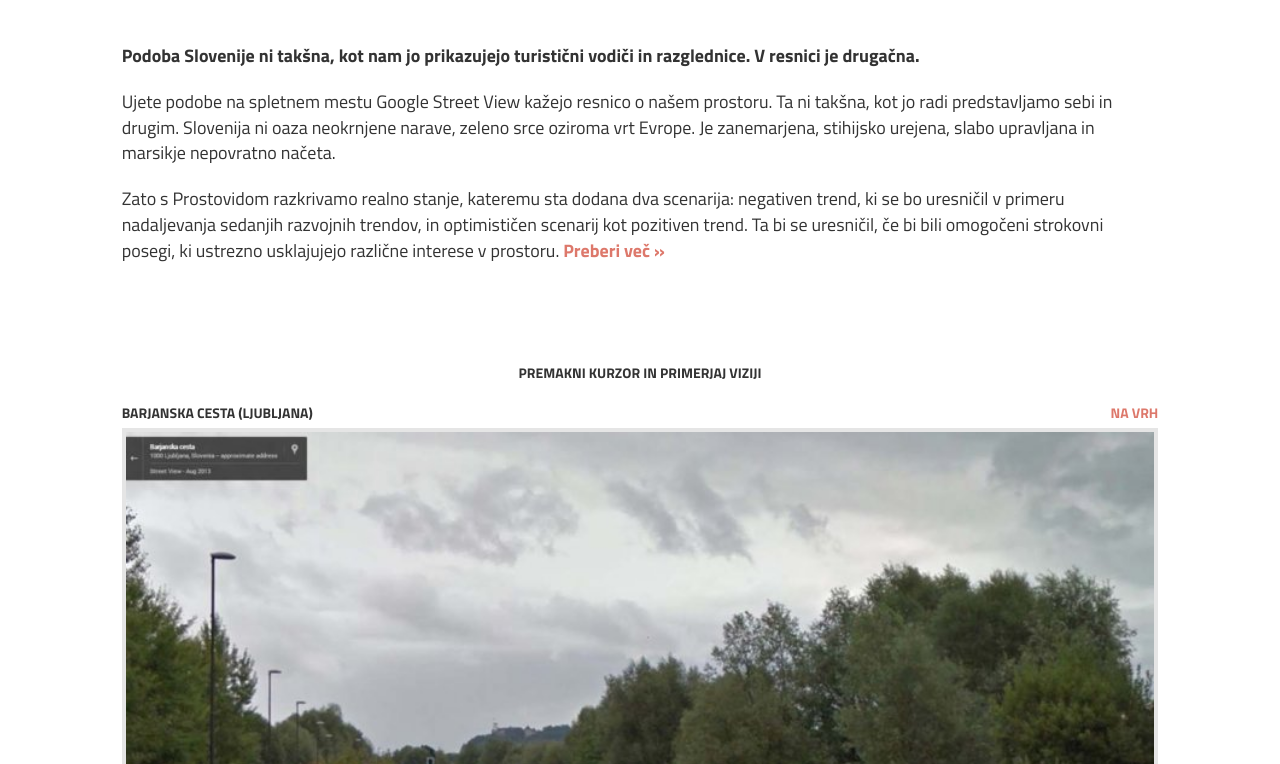
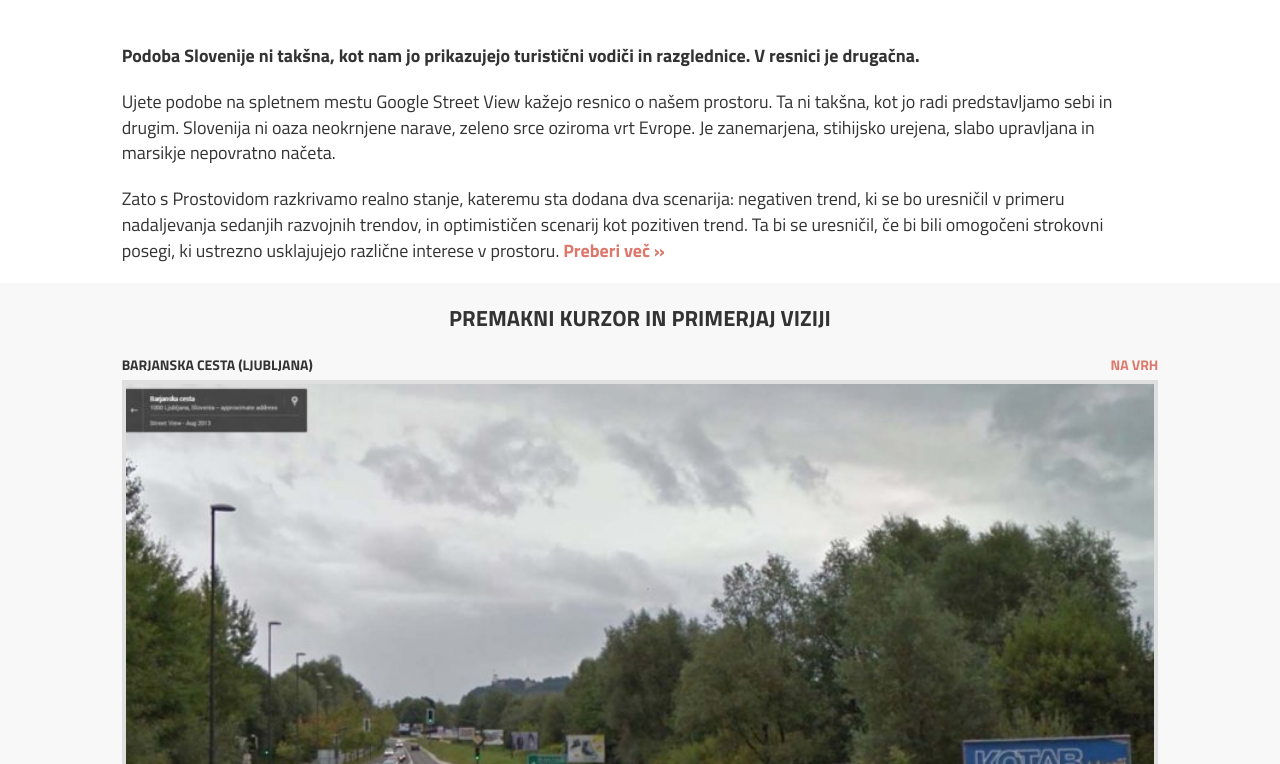
Before and after one commit to danesjenovdan/prostovid, a plain HTML site: page index.html in a window 1280 px wide. Shown: the part 336-1100 px from the top of the page. Drawn offline with Linux system fonts and the light colour scheme.

Commit message:
popravki

```diff
--- a/css/custom.css
+++ b/css/custom.css
@@ -216,7 +216,7 @@ header h3 {
     font-weight: 700;
     text-transform: uppercase;
     margin-bottom: 0;
-    margin-top: 100px;
+    font-size: 22px;
 }
 
 .ulica {
@@ -233,3 +233,9 @@ header h3 {
 .opiscontainer {
     padding-bottom: 50px;
 }
+
+#image-sliders {
+    margin-top: 20px;
+    padding-top: 20px;
+    background-color: #f8f8f8;
+}
--- a/js/main.js
+++ b/js/main.js
@@ -80,7 +80,7 @@ $(function() {
         !1
     }),
     $(".icon-twitter").css("cursor", "pointer").on("click", function() {
-        var a = "https://twitter.com/intent/tweet?text=" + encodeURIComponent(text + " " + document.location.href);
+        var a = "https://twitter.com/intent/tweet?text=" + encodeURIComponent(text + " #prostovid #danesjenovdan " + document.location.href);
         return window.open(a, "_blank"),
         !1
     }),
```
